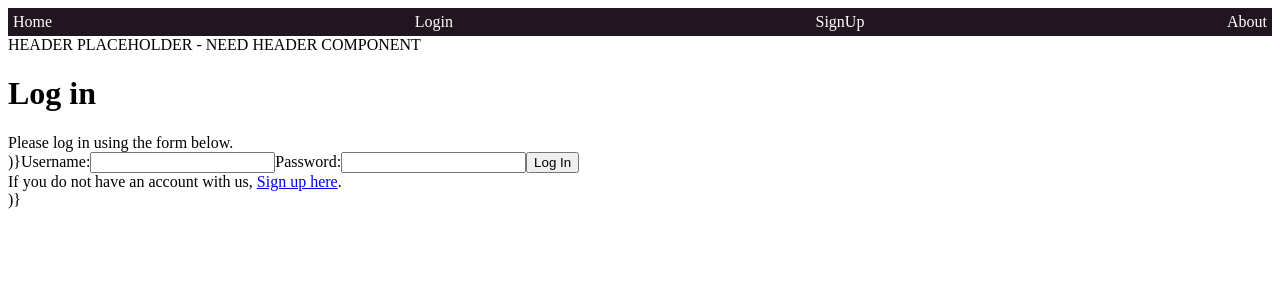
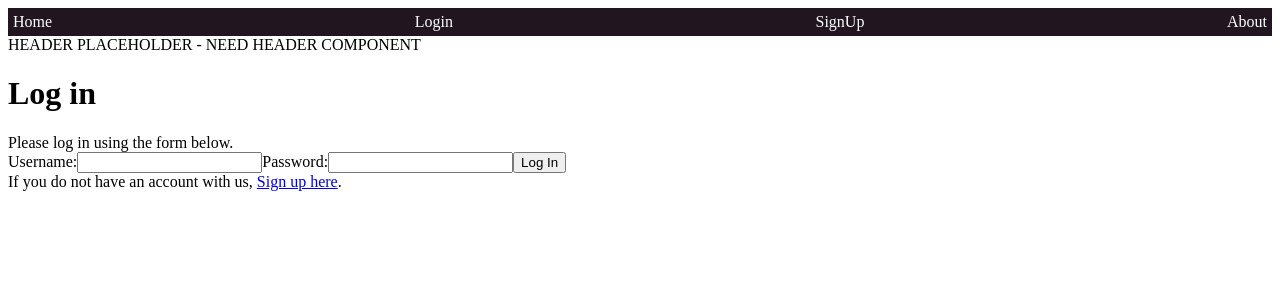
Before and after one commit to spotify-suggestor-4/front-end, a React (Create React App) app in the folder spotify-suggestor-4-react-1/: page /login in a window 1280 px wide. Shown: the top 300 px of the page. Built offline with nearby package versions, Linux system fonts and the light colour scheme.

Commit message:
basic login created

```diff
--- a/spotify-suggestor-4-react-1/src/components/Login.js
+++ b/spotify-suggestor-4-react-1/src/components/Login.js
@@ -37,7 +37,6 @@ const Login = (props) => {
             <h1>Log in</h1>
           </span>
           <div>Please log in using the form below.</div>
-          )}
           <label>Username:</label>
           <input
             type='text'
@@ -59,7 +58,6 @@ const Login = (props) => {
             If you do not have an account with us,{" "}
             <Link to='/signup'>Sign up here</Link>.
           </div>
-          )}
         </form>
         {/* //CLOSE FORM */}
       </div>
@@ -69,4 +67,6 @@ const Login = (props) => {
   );
 };
 
+// };
+
 export default Login;
```
